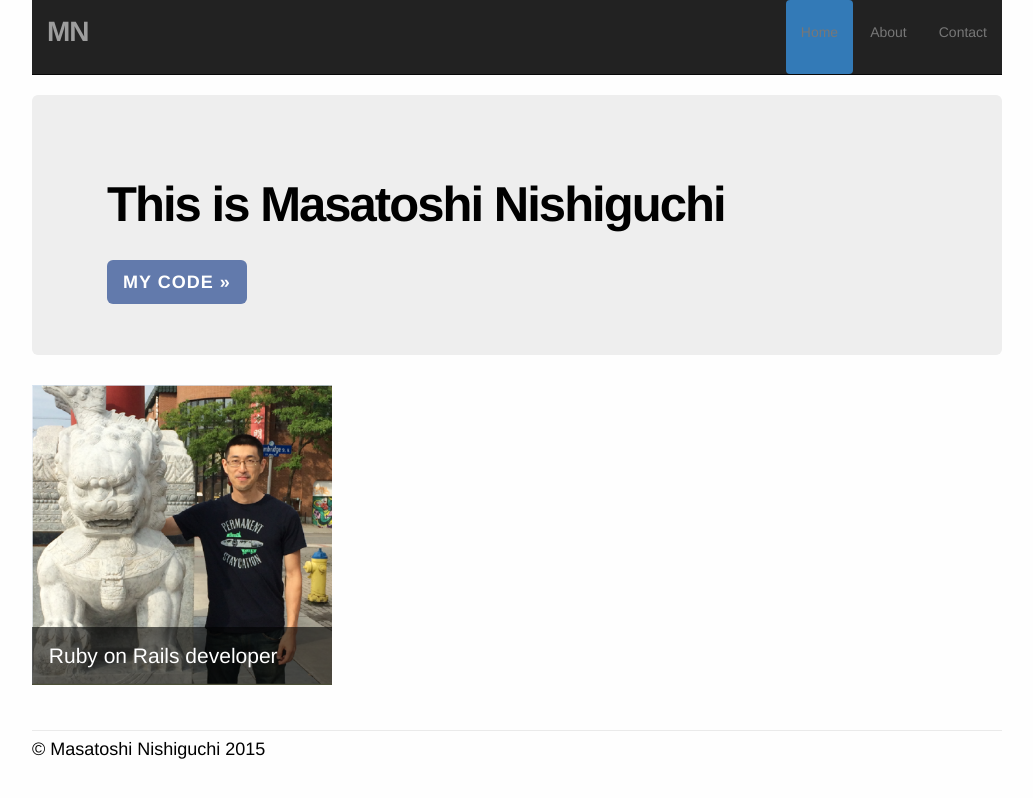
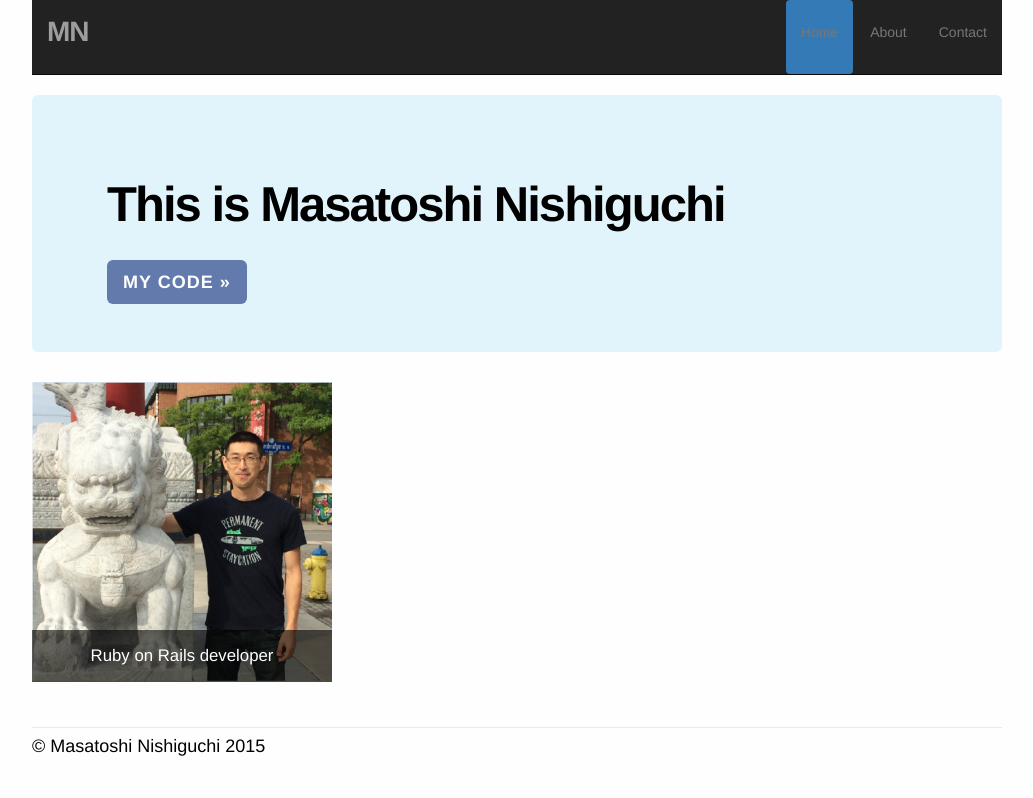
Before and after one commit to mnishiguchi/mnishiguchi_2015, a plain HTML site: page index.html in a window 1280 px wide. Shown: the whole page, without its empty margins (123-1156 px from the left). Drawn offline with nearby package versions, Linux system fonts and the light colour scheme.

Commit message:
Change jumbotron background color

```diff
--- a/index.html
+++ b/index.html
@@ -40,19 +40,18 @@
         </nav>
       </header>
 
-      <!-- Main jumbotron -->
+      <!-- Jumbotron -->
       <div class="jumbotron">
         <div class="container">
           <h1 id="this-is-masatoshi">This is Masatoshi Nishiguchi</h1>
           <p></p>
-          <p>
-            <a class="btn btn-fb btn-lg" href="https://github.com/mnishiguchi" role="button">
-              My code &raquo;
-            </a>
-          </p>
+          <a class="btn btn-fb btn-lg" href="https://github.com/mnishiguchi" role="button">
+            My code &raquo;
+          </a>
         </div>
       </div>
 
+      <!-- Picture -->
       <figure class="profile-picture">
         <img class="masa-chinatown" src="images/masa_chinatown.png" alt="masatoshi">
         <span class="flashing-dot left">&#9673;</span>
--- a/stylesheets/main.css
+++ b/stylesheets/main.css
@@ -53,7 +53,7 @@ nav a.navbar-brand:hover {
 /* Jumbotron */
 
 .jumbotron {
-    height: 260px;
+  background-color: #E2F4FB;
 }
 
 h1#this-is-masatoshi {
@@ -77,6 +77,7 @@ figure.profile-picture {
   position: relative;
   height: 300px;
   width: 300px;
+  text-align: center;
 }
 
 figure.profile-picture > img.masa-chinatown {
@@ -113,7 +114,7 @@ figure.profile-picture > figcaption {
 figure.profile-picture > figcaption > span {
     margin: 0;
     padding: 0 0.8em;
-    font-size: 1.5em;
+    font-size: 1.2em;
 }
 
 /* Footer */
```
